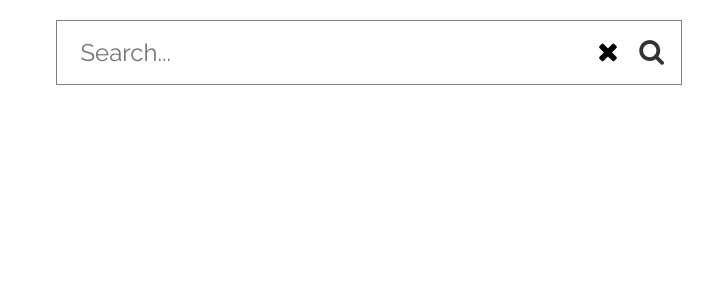
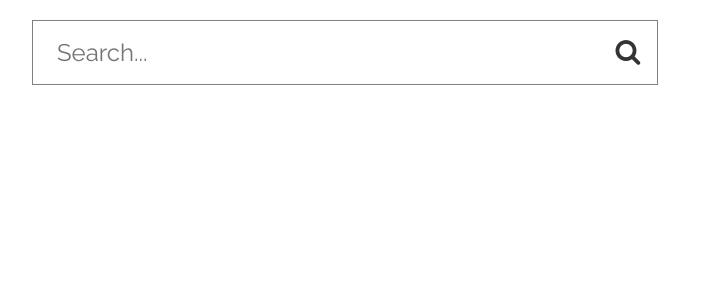
Before and after one commit to ciyuxu/searchbar, a React (Create React App) app: page / in a window 1280 px wide. Shown: the top 300 px of the page, without its empty margins (310-1023 px from the left). Built offline with nearby package versions, Linux system fonts and the light colour scheme.

Commit message:
improved user interaction with clear button

```diff
--- a/src/Searchbar.js
+++ b/src/Searchbar.js
@@ -54,13 +54,20 @@ class Searchbar extends PureComponent {
             onBlur={this.onBlur.bind(this)}
             ref={input => (this.textInput = input)}
           />
-          <button className="Search-button" type="submit">
+          <button className="Search-button" type="submit" alt="Search button">
             <i className="fa fa-search fa-2x" aria-hidden="true" />
           </button>
 
-          <button className="Searchclear" onClick={this.cleartext.bind(this)}>
-            <i className="fa fa-times fa-2x" aria-hidden="true" />
-          </button>
+          {this.state.input !== "" ? (
+            <button
+              className="Searchclear"
+              onClick={this.cleartext.bind(this)}
+              alt="Clear Search text button"
+            >
+              <i className="fa fa-times fa-2x" aria-hidden="true" />
+            </button>
+          ) : null}
+
           {this.state.input.length > 2 ? (
             <SearchResult query={this.state.input} />
           ) : null}
```
